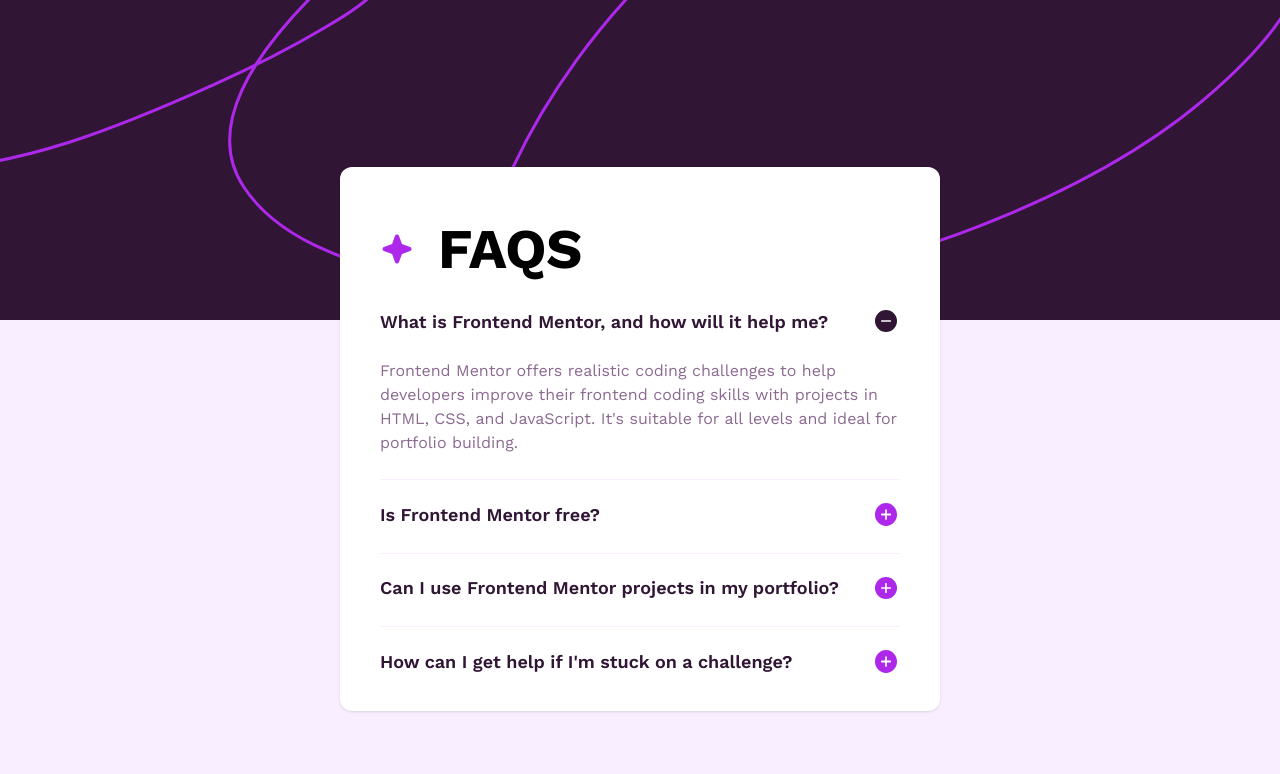
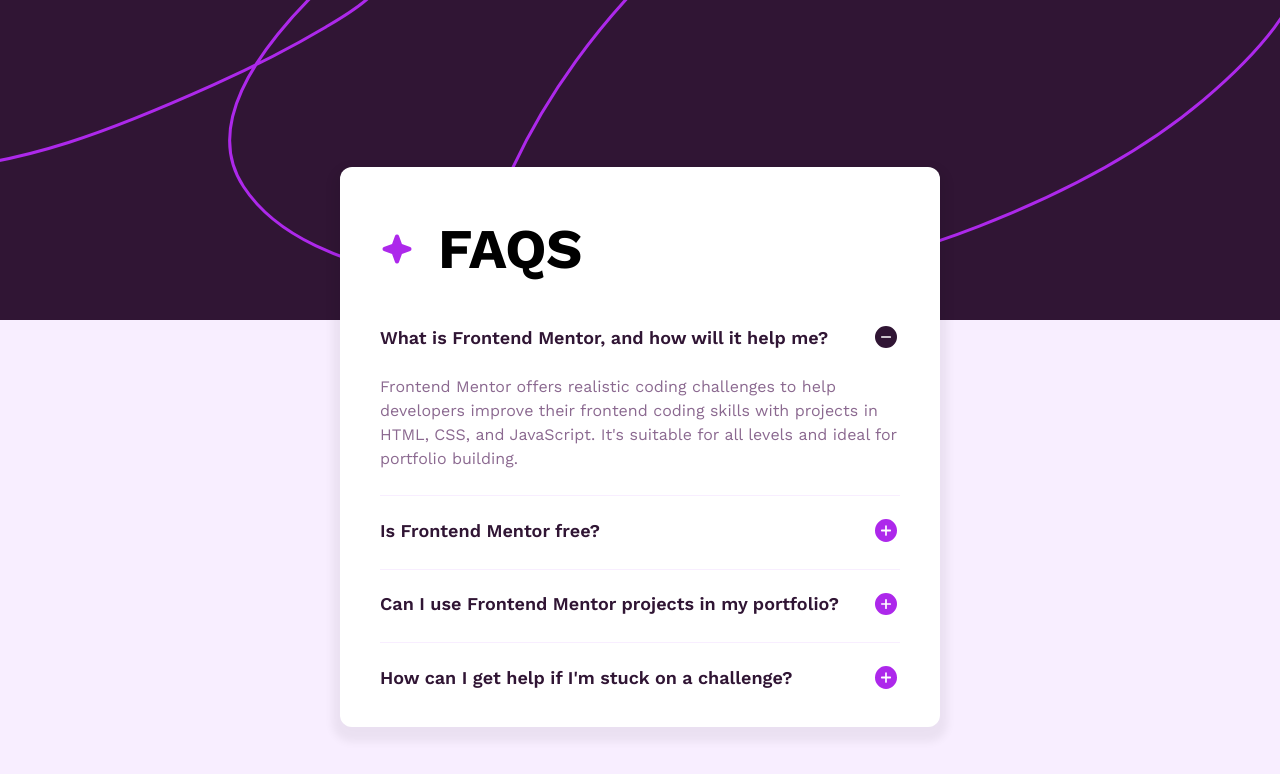
Before and after one commit to DevDiu071/faq-accordion, a React (Vite) app: page / in a window 1280 px wide. Shown: the top 774 px of the page. Built offline with nearby package versions, Linux system fonts and the light colour scheme; a web font is replaced by a local one.

Commit message:
fix something

```diff
--- a/src/App.tsx
+++ b/src/App.tsx
@@ -17,8 +17,8 @@
 
   return (
     <div className="md:pt-[167px] pt-[142px]  md:bg-[url('/assets/images/background-pattern-desktop.svg')] bg-[url('/assets/images/background-pattern-mobile.svg')] bg-top bg-fixed md:h-[320px] h-[232px] ">
-      <div className="max-w-[600px] py-4 md:pt-[40px] md:pb-[35px] shadow-sm bg-white md:mx-auto mx-6 rounded-xl px-6 md:px-[40px]">
-        <header className="flex items-center gap-x-6 ">
+      <div className="max-w-[600px] py-4 md:pt-[40px] md:pb-[35px] custom-shadow bg-white md:mx-auto mx-6 rounded-xl px-6 md:px-[40px]">
+        <header className="flex items-center gap-x-6 mb-[32px] ">
           <img
             src="/assets/images/icon-star.svg"
             alt="star icon besides logo"
--- a/src/index.css
+++ b/src/index.css
@@ -9,6 +9,10 @@
   --breakpoint-md: 600px;
 }
 
+.custom-shadow {
+  box-shadow: 0 7px 9px 8px rgba(0, 0, 0, 0.053);
+}
+
 body {
   background-color: #f8eeff;
   font-family: "Work Sans", sans-serif;
```
